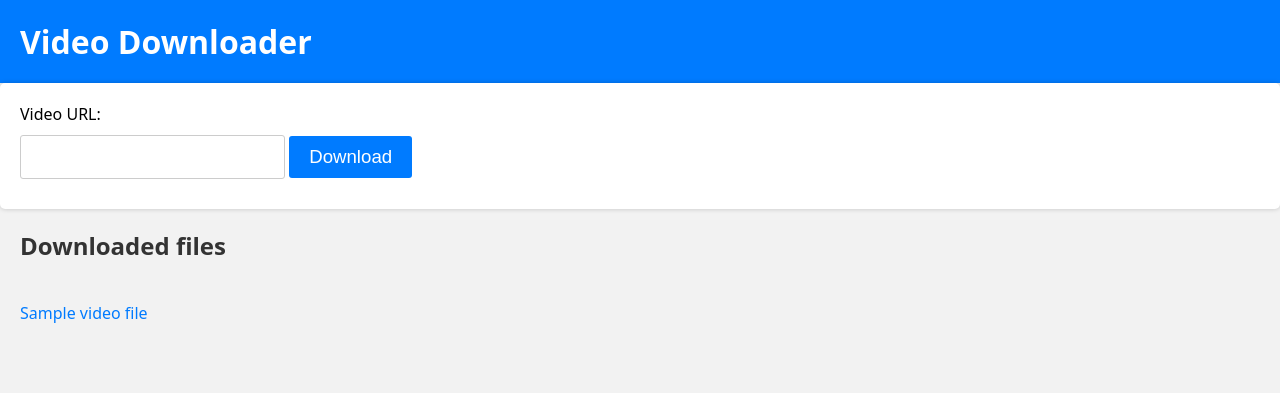
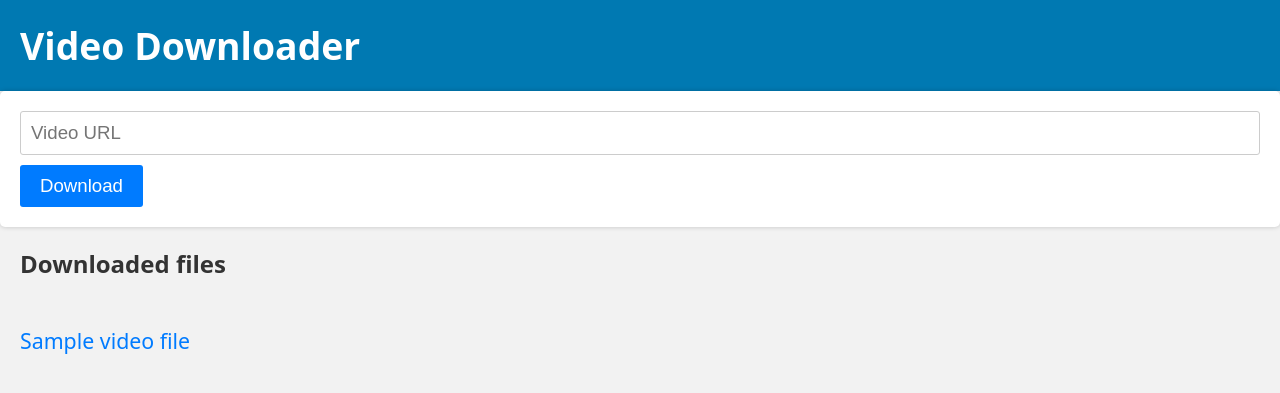
Before and after one commit to onfoot/yt, a Flask app: template app/templates/index.html in a window 1280 px wide. Shown: the top 393 px of the page. Run offline with Flask 2, Linux system fonts and the light colour scheme; the template is opened without the code that fills it: most values are stand-ins (such as "Sample title", 1, 10 or a date in 2020).

Commit message:
feat: Add delete button, improve template styling

```diff
--- a/app/app.py
+++ b/app/app.py
@@ -36,6 +36,11 @@ def download_video(url):
     ydl_opts = {
         'outtmpl': 'videos/%(id)s.%(ext)s',
         'format': 'bv[ext=mp4][vcodec~=\'^((he|a)vc|h26[45])\']+ba[ext=m4a]',
+        'embed-metadata': True,
+        'embed-chapters': True,
+        'embed-subs': True,
+        'sub-format': 'ass',
+        'embed-thumbnail': True,
     }
 
     with yt_dlp.YoutubeDL(ydl_opts) as ydl:
@@ -51,12 +56,19 @@ def download_video(url):
 
     return safe_filename
 
-@app.route('/videos/<path:filename>')
+@app.route('/videos/<path:filename>', methods=['GET'])
 def download(filename):
     return send_from_directory('videos', filename, as_attachment=False)
+
+@app.route('/videos/<path:filename>', methods=['DELETE'])
+def delete(filename):
+    filename = os.path.normpath('videos/{filename}'.format(filename=filename))
+    if filename.startswith('videos/'):
+        os.remove(filename)
+    return '', 204
 
 if __name__ == '__main__':
     if not os.path.exists('videos'):
         os.makedirs('videos')
 
-    app.run(host='0.0.0.0', port=4999, debug=False)
+    app.run(host='0.0.0.0', port=4999, debug=True)
--- a/app/templates/index.html
+++ b/app/templates/index.html
@@ -2,7 +2,7 @@
 <html>
 <head>
     <title>Video Downloader</title>
-
+    <meta name="viewport" content="width=device-width">
     <style>
         body {
             font-family: system-ui, sans-serif;
@@ -12,10 +12,11 @@
         }
 
         h1 {
-            background-color: #007BFF;
+            background-color: #0079b2;
             color: #fff;
             padding: 20px;
             margin: 0;
+            font-size: 28pt;
         }
 
         h2 {
@@ -42,20 +43,37 @@
             border: 1px solid #ccc;
             border-radius: 3px;
             font-size: 14pt;
+            width: 100%;
+            box-sizing: border-box;
+        }
+
+        button {
+            font-size: 14pt;
+            cursor: pointer;
+            border: none;
+            padding: 10px 20px;
+            border-radius: 3px;
         }
 
         button[type="submit"] {
             background-color: #007BFF;
             color: #fff;
-            border: none;
-            padding: 10px 20px;
-            border-radius: 3px;
-            cursor: pointer;
-            font-size: 14pt;
         }
 
         button[type="submit"]:hover {
             background-color: #0056b3;
+        }
+
+        button.delete_video {
+            background-color: #b3005d;
+            color: #fff;
+            visibility: hidden;
+        }
+
+        button.delete_video:hover {
+            background-color: #7d005f;
+            color: #fff;
+            visibility: hidden;
         }
 
         ul {
@@ -73,8 +91,36 @@
         }
 
         a:hover {
-            text-decoration: underline;
+            text-decoration: none;
         }
+
+        a.video-link {
+            font-size: 16pt;
+        }
+
+        a.video-link {
+            font-size: 16pt;
+        }
+
+        a.video-link:visited {
+            color: #0079b2
+        }
+
+        div.links {
+            padding: 20px;
+            display: flex;
+            justify-content: space-between;
+            align-items: center;
+        }
+
+        div.links:hover {
+            background-color: #d9d9d9;
+        }
+
+        div.links:hover button.delete_video {
+            visibility: visible;
+        }
+
     </style>
 
 
@@ -82,16 +128,36 @@
 <body>
     <h1>Video Downloader</h1>
     <form method="POST">
-        <label for="video_url">Video URL:</label>
-        <input type="text" name="video_url" id="video_url" required>
+        <input type="text" name="video_url" id="video_url" placeholder="Video URL" required>
         <button type="submit">Download</button>
     </form>
 
     <h2>Downloaded files</h2>
-    <ul>
-        {% for video_file in video_files %}
-        <li><a href="{{ url_for('download', filename=video_file['original_filename']) }}">{{ video_file['sanitized_title'] }}</a></li>
-        {% endfor %}
-    </ul>
+    {% for video_file in video_files %}
+    <div class="links">
+        <a class='video-link' href="{{ url_for('download', filename=video_file['original_filename']) }}">{{ video_file['sanitized_title'] }}</a>
+        <button class="delete_video" data-video="{{ url_for('download', filename=video_file['original_filename']) }}">Delete</button>
+    </div>
+    {% endfor %}
+
+    <script>
+        document.addEventListener('DOMContentLoaded', function() {
+            const deleteButtons = document.querySelectorAll('button.delete_video');
+            for (const button of deleteButtons) {
+                console.log(`Will add click listener to delete ${button.getAttribute('data-video')}`);
+                button.addEventListener('click', function(event) {
+                    let videoPath = button.getAttribute('data-video');
+                    console.log(`Should delete ${button.getAttribute('data-video')}`);
+                    fetch(videoPath, {
+                        method: 'DELETE'
+                    }).then(function(response) {
+                        if (response.ok) {
+                            window.location.href = '/';
+                        }
+                    });
+                });
+            }
+        });
+    </script>
 </body>
 </html>
```
